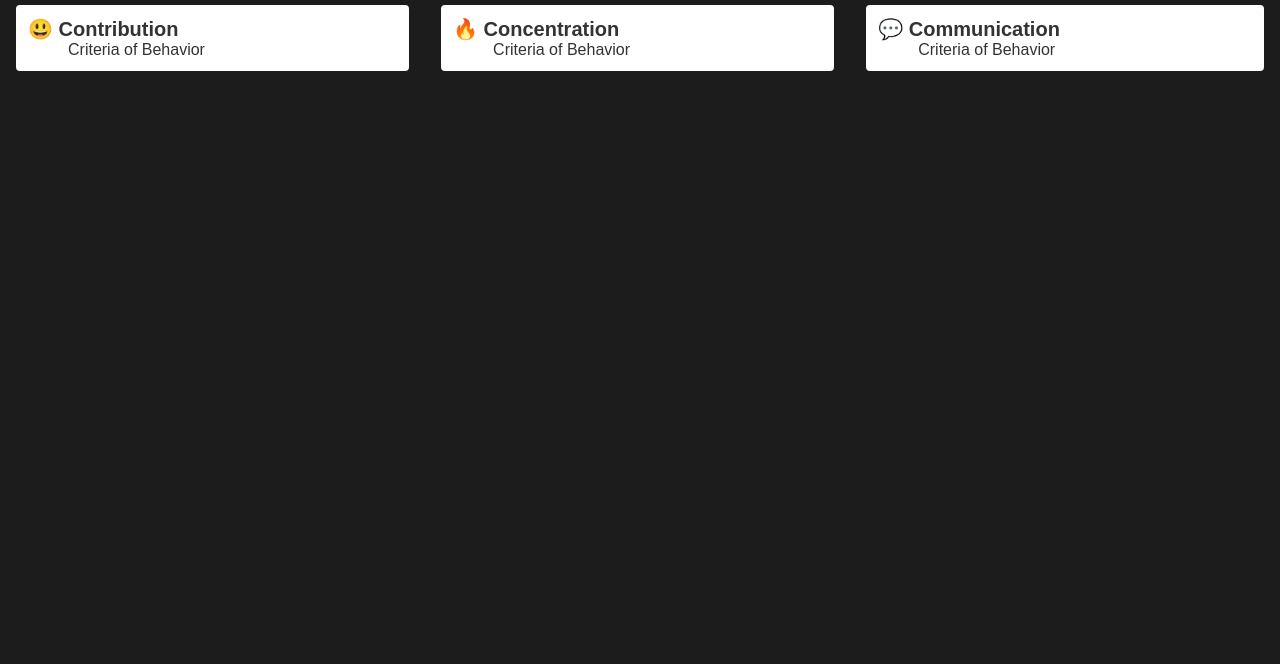
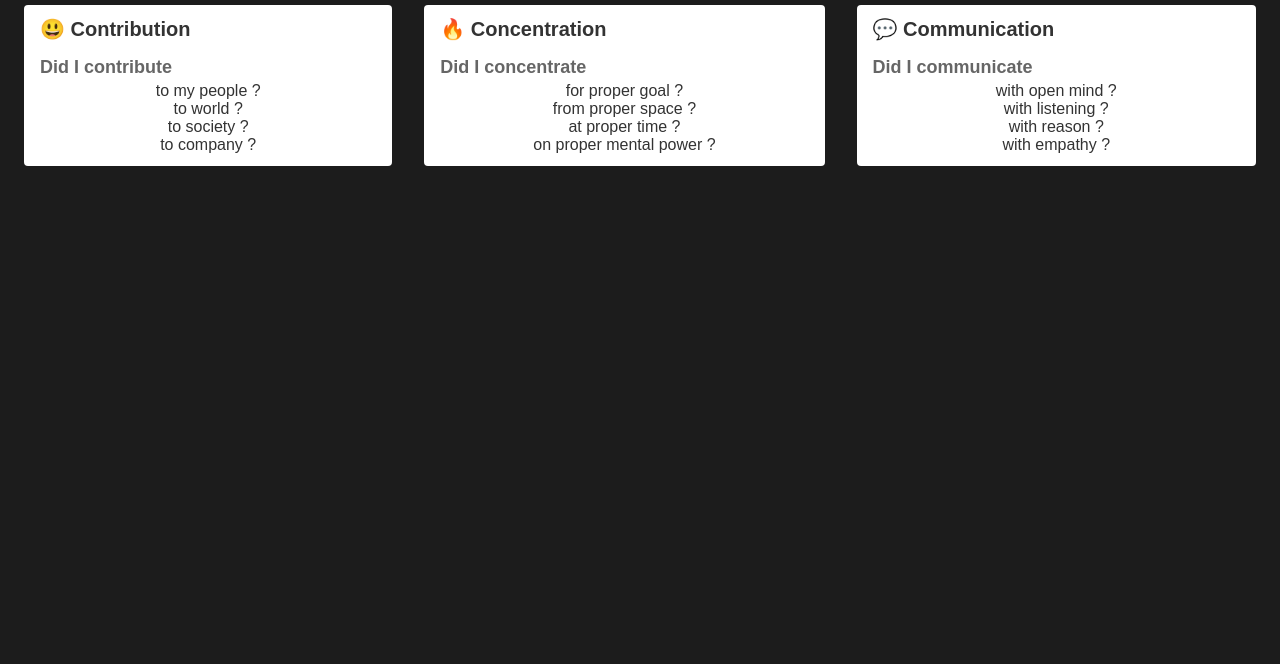
Before and after one commit to hrg921/GeonHo-Tony-Han, a React app in the folder packages/private/: page / in a window 1280 px wide. Shown: the part 136-800 px from the top of the page. Built offline with nearby package versions, Linux system fonts and the light colour scheme; a web font is replaced by a local one.

Commit message:
add descriptions for core values

```diff
--- a/packages/private/src/pages/home/HomePage/CoreValues/CoreValue/index.tsx
+++ b/packages/private/src/pages/home/HomePage/CoreValues/CoreValue/index.tsx
@@ -1,17 +1,20 @@
 import React from 'react';
 import styled from 'styled-components';
 
+
 interface Props {
   title: string;
+  subtitle: string;
   descriptions: string[];
 }
 
-export default React.memo(({ title, descriptions }: Props) => (
+export default React.memo(({ title, subtitle, descriptions }: Props) => (
   <Container>
     <Title>{title}</Title>
+    <Subtitle>{subtitle}</Subtitle>
     <Descriptions>
       {descriptions.map(description => (
-        <Description>{description}</Description>
+        <Description>{description} ?</Description>
       ))}
     </Descriptions>
   </Container>
@@ -20,24 +23,34 @@ export default React.memo(({ title, descriptions }: Props) => (
 const Container = styled.section`
   background-color: white;
   border-radius: 4px;
+  color: #333;
   flex-grow: 1;
+  margin-bottom: 16px;
   margin-left: 16px;
   margin-right: 16px;
   max-width: 480px;
   min-width: 300px;
-  padding: 12px;
+  padding: 12px 16px;
 `;
 
 const Title = styled.h1`
-  color: #333;
   font-size: 20px;
+  margin-bottom: 16px;
+`;
+
+const Subtitle = styled.h2`
+  color: #666;
+  font-size: 18px;
+  margin-bottom: 4px;
 `;
 
 const Descriptions = styled.ul`
-  color: #333;
+  align-items: center;
+  display: flex;
+  flex-direction: column;
   font-size: 16px;
   list-style: none;
-  padding-left: 40px;
+  padding: 0;
 `;
 
 const Description = styled.li``;
--- a/packages/private/src/pages/home/HomePage/CoreValues/data.ts
+++ b/packages/private/src/pages/home/HomePage/CoreValues/data.ts
@@ -1,14 +1,27 @@
 export default [
   {
     title: '😃 Contribution',
-    descriptions: ['Criteria of Behavior'],
+    subtitle: 'Did I contribute',
+    descriptions: ['to my people', 'to world', 'to society', 'to company'],
   },
   {
     title: '🔥 Concentration',
-    descriptions: ['Criteria of Behavior'],
+    subtitle: 'Did I concentrate',
+    descriptions: [
+      'for proper goal',
+      'from proper space',
+      'at proper time',
+      'on proper mental power',
+    ],
   },
   {
     title: '💬 Communication',
-    descriptions: ['Criteria of Behavior'],
+    subtitle: 'Did I communicate',
+    descriptions: [
+      'with open mind',
+      'with listening',
+      'with reason',
+      'with empathy',
+    ],
   },
 ];
--- a/packages/private/src/pages/home/HomePage/index.tsx
+++ b/packages/private/src/pages/home/HomePage/index.tsx
@@ -14,8 +14,10 @@ const Container = styled.section`
   align-items: center;
   display: flex;
   flex-direction: column;
+  padding-left: 8px;
+  padding-right: 8px;
   padding-top: 20px;
-  width: 100%;
+  width: calc(100% - 16px);
 `;
 
 const Title = styled.h1`
```
